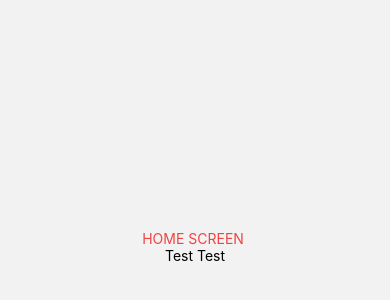
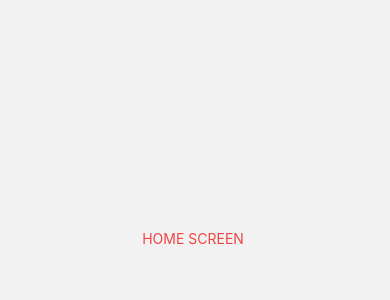
Before and after one commit to nimajo/Build-Compact-Coach, a React Native app in the folder compact-coach-ex/: screen /Home in a window 390 px wide. Shown: the part 70-370 px from the top of the page. Built offline with nearby package versions, Linux system fonts and the light colour scheme.

Commit message:
Showing Onur

```diff
--- a/compact-coach-ex/screens/HomeScreen.js
+++ b/compact-coach-ex/screens/HomeScreen.js
@@ -12,7 +12,7 @@ const HomeScreen = () => {
     <KeyboardAvoidingView style={{ flex: 1,alignItems:'center',marginTop:300 }} behavior="padding">
     <Text className="text-red-500">HOME SCREEN </Text>
 
-    <Text>Test Test</Text>
+
 
 
 
```
